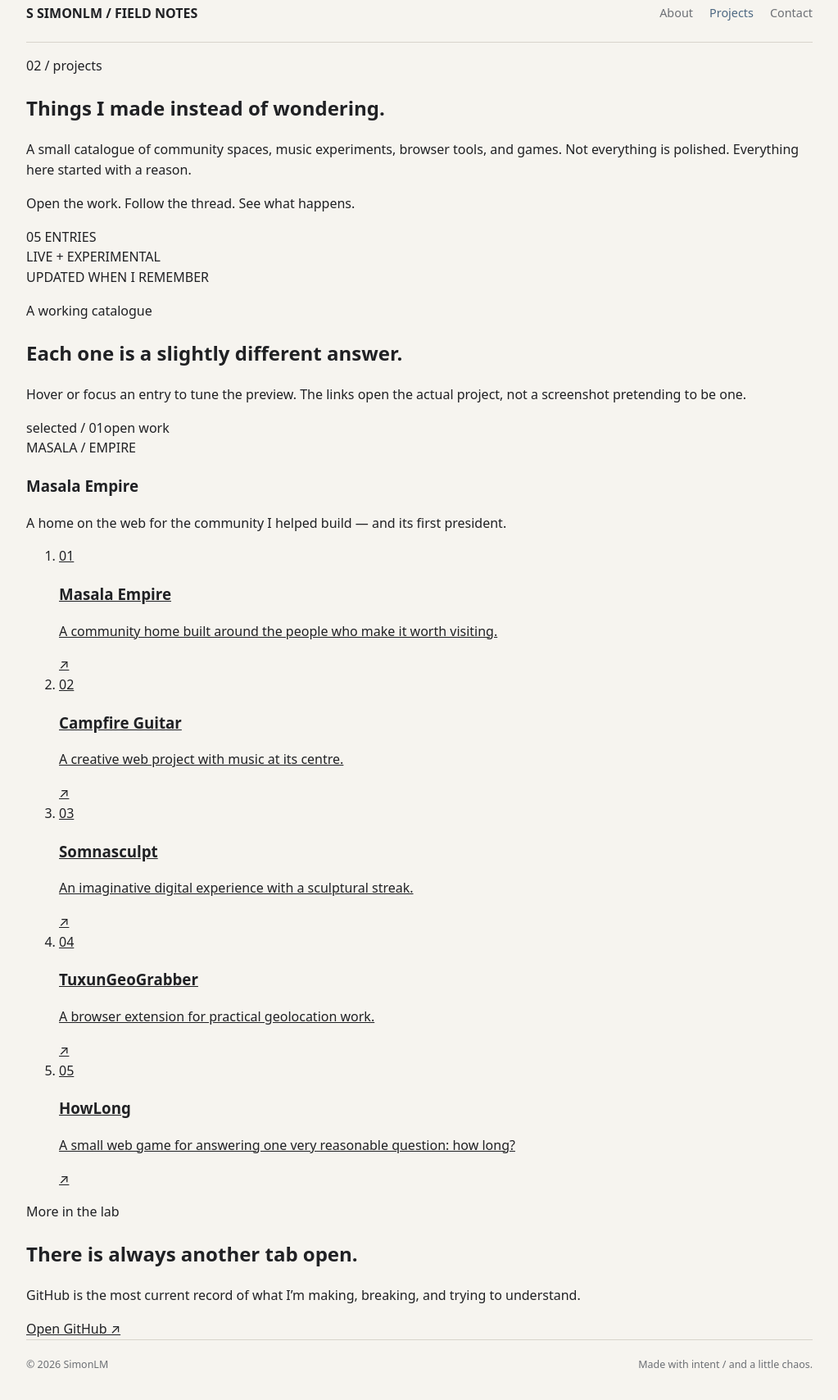
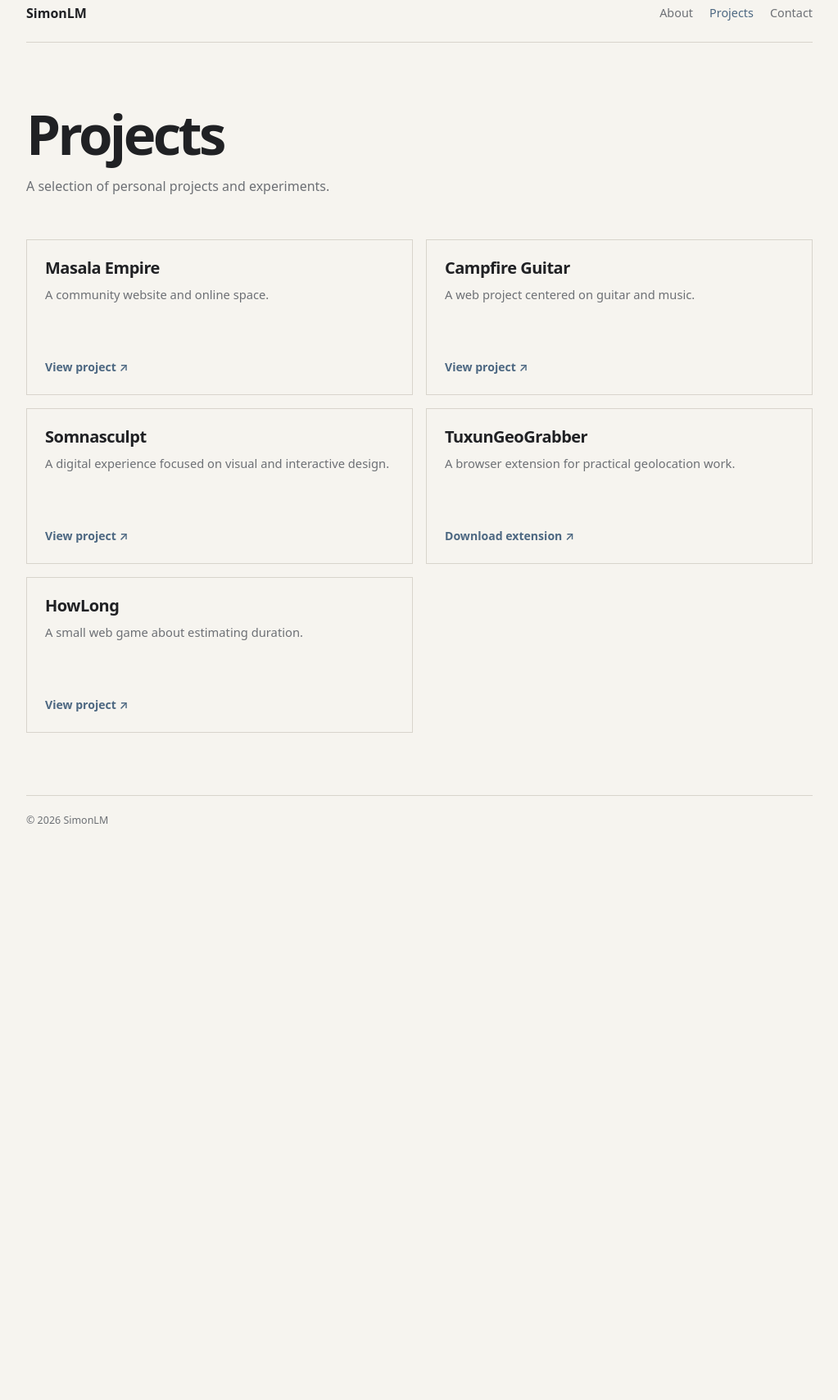
Before and after one commit to masalaempire/meweb, a plain HTML site: page projects.html in a window 1280 px wide. Shown: the part 19-1727 px from the top of the page at 82% size, without its empty margins (128-1151 px from the left). After the commit the page ends 1063 px from the top, so only its background shows below. Drawn offline with Linux system fonts and the light colour scheme.

Commit message:
Make Projects a simple portfolio grid

```diff
--- a/projects.html
+++ b/projects.html
@@ -4,17 +4,14 @@
   <meta charset="utf-8">
   <meta name="viewport" content="width=device-width, initial-scale=1">
   <title>Projects — SimonLM</title>
-  <meta name="description" content="Selected projects, experiments, and useful things by SimonLM.">
+  <meta name="description" content="Projects by SimonLM.">
   <link rel="stylesheet" href="inner.css">
 </head>
-<body class="inner-page page-projects">
+<body class="inner-page">
   <a class="skip-link" href="#main">Skip to content</a>
   <div class="site-shell">
     <header class="site-header">
-      <a class="brand" href="index.html" aria-label="SimonLM home">
-        <span class="brand-mark">S</span>
-        <span>SIMONLM / FIELD NOTES</span>
-      </a>
+      <a class="brand" href="index.html">SimonLM</a>
       <nav class="nav-links" aria-label="Main navigation">
         <a href="about.html">About</a>
         <a href="projects.html" aria-current="page">Projects</a>
@@ -23,105 +20,43 @@
     </header>
 
     <main id="main">
-      <section class="projects-lead" aria-labelledby="projects-title">
-        <div>
-          <p class="eyebrow">02 / projects</p>
-          <h1 id="projects-title">Things I <span>made</span> instead of wondering.</h1>
-          <p class="lead-copy">A small catalogue of community spaces, music experiments, browser tools, and games. Not everything is polished. Everything here started with a reason.</p>
-        </div>
-        <aside class="lead-index" aria-label="Projects page index">
-          <p class="index-big">Open the work. Follow the thread. See what happens.</p>
-          <p class="meta">05 ENTRIES<br>LIVE + EXPERIMENTAL<br>UPDATED WHEN I REMEMBER</p>
-        </aside>
-      </section>
+      <header class="page-head">
+        <h1>Projects</h1>
+        <p>A selection of personal projects and experiments.</p>
+      </header>
 
-      <section class="projects-catalog" aria-labelledby="catalog-title">
-        <header class="catalog-header">
-          <div>
-            <span class="section-stamp">A working catalogue</span>
-            <h2 id="catalog-title">Each one is a slightly different answer.</h2>
-          </div>
-          <p>Hover or focus an entry to tune the preview. The links open the actual project, not a screenshot pretending to be one.</p>
-        </header>
-
-        <div class="project-console">
-          <aside class="project-preview preview-masala" data-active="masala" aria-live="polite">
-            <div class="preview-meta"><span>selected / 01</span><span>open work</span></div>
-            <div class="preview-art"><span>MASALA / EMPIRE</span></div>
-            <h3 class="preview-title">Masala Empire</h3>
-            <p class="preview-description">A home on the web for the community I helped build — and its first president.</p>
-          </aside>
-
-          <ol class="project-list" aria-label="Selected projects">
-            <li>
-              <a class="project-row is-current" href="https://masalaempire.top/" target="_blank" rel="noreferrer"
-                 data-project="masala" data-art="MASALA / EMPIRE"
-                 data-title="Masala Empire"
-                 data-description="A home on the web for the community I helped build — and its first president.">
-                <span class="row-index">01</span>
-                <span><h3>Masala Empire</h3><p>A community home built around the people who make it worth visiting.</p></span>
-                <span class="arrow" aria-hidden="true">↗</span>
-              </a>
-            </li>
-            <li>
-              <a class="project-row" href="https://campfireguitar.pages.dev/" target="_blank" rel="noreferrer"
-                 data-project="guitar" data-art="CAMPFIRE / GUITAR"
-                 data-title="Campfire Guitar"
-                 data-description="A creative web project with music at its centre.">
-                <span class="row-index">02</span>
-                <span><h3>Campfire Guitar</h3><p>A creative web project with music at its centre.</p></span>
-                <span class="arrow" aria-hidden="true">↗</span>
-              </a>
-            </li>
-            <li>
-              <a class="project-row" href="https://somnasculpt.cc/" target="_blank" rel="noreferrer"
-                 data-project="somna" data-art="SOMNA / SCULPT"
-                 data-title="Somnasculpt"
-                 data-description="An imaginative digital experience with a sculptural streak.">
-                <span class="row-index">03</span>
-                <span><h3>Somnasculpt</h3><p>An imaginative digital experience with a sculptural streak.</p></span>
-                <span class="arrow" aria-hidden="true">↗</span>
-              </a>
-            </li>
-            <li>
-              <a class="project-row" href="https://github.com/masalaempire/tuxungeograbber/releases/download/a/tuxungeograbber2.0.xpi" target="_blank" rel="noreferrer"
-                 data-project="tuxun" data-art="TUXUN / GEO"
-                 data-title="TuxunGeoGrabber"
-                 data-description="A browser extension for practical geolocation work.">
-                <span class="row-index">04</span>
-                <span><h3>TuxunGeoGrabber</h3><p>A browser extension for practical geolocation work.</p></span>
-                <span class="arrow" aria-hidden="true">↗</span>
-              </a>
-            </li>
-            <li>
-              <a class="project-row" href="https://howlong.simonlm.one/" target="_blank" rel="noreferrer"
-                 data-project="howlong" data-art="HOW / LONG"
-                 data-title="HowLong"
-                 data-description="A small web game for answering one very reasonable question: how long?">
-                <span class="row-index">05</span>
-                <span><h3>HowLong</h3><p>A small web game for answering one very reasonable question: how long?</p></span>
-                <span class="arrow" aria-hidden="true">↗</span>
-              </a>
-            </li>
-          </ol>
-        </div>
-
-        <div class="catalog-note">
-          <div>
-            <span class="section-stamp">More in the lab</span>
-            <h2>There is always another tab open.</h2>
-            <p>GitHub is the most current record of what I’m making, breaking, and trying to understand.</p>
-          </div>
-          <a class="page-link" href="https://github.com/masalaempire" target="_blank" rel="noreferrer">Open GitHub ↗</a>
-        </div>
+      <section class="project-grid" aria-label="Project list">
+        <article class="project-card">
+          <h2>Masala Empire</h2>
+          <p>A community website and online space.</p>
+          <a class="project-link" href="https://masalaempire.top/" target="_blank" rel="noreferrer">View project ↗</a>
+        </article>
+        <article class="project-card">
+          <h2>Campfire Guitar</h2>
+          <p>A web project centered on guitar and music.</p>
+          <a class="project-link" href="https://campfireguitar.pages.dev/" target="_blank" rel="noreferrer">View project ↗</a>
+        </article>
+        <article class="project-card">
+          <h2>Somnasculpt</h2>
+          <p>A digital experience focused on visual and interactive design.</p>
+          <a class="project-link" href="https://somnasculpt.cc/" target="_blank" rel="noreferrer">View project ↗</a>
+        </article>
+        <article class="project-card">
+          <h2>TuxunGeoGrabber</h2>
+          <p>A browser extension for practical geolocation work.</p>
+          <a class="project-link" href="https://github.com/masalaempire/tuxungeograbber/releases/download/a/tuxungeograbber2.0.xpi" target="_blank" rel="noreferrer">Download extension ↗</a>
+        </article>
+        <article class="project-card">
+          <h2>HowLong</h2>
+          <p>A small web game about estimating duration.</p>
+          <a class="project-link" href="https://howlong.simonlm.one/" target="_blank" rel="noreferrer">View project ↗</a>
+        </article>
       </section>
     </main>
 
     <footer class="site-footer">
       <span>© 2026 SimonLM</span>
-      <span>Made with intent / and a little chaos.</span>
     </footer>
   </div>
-  <script src="inner.js" defer></script>
 </body>
 </html>
```
